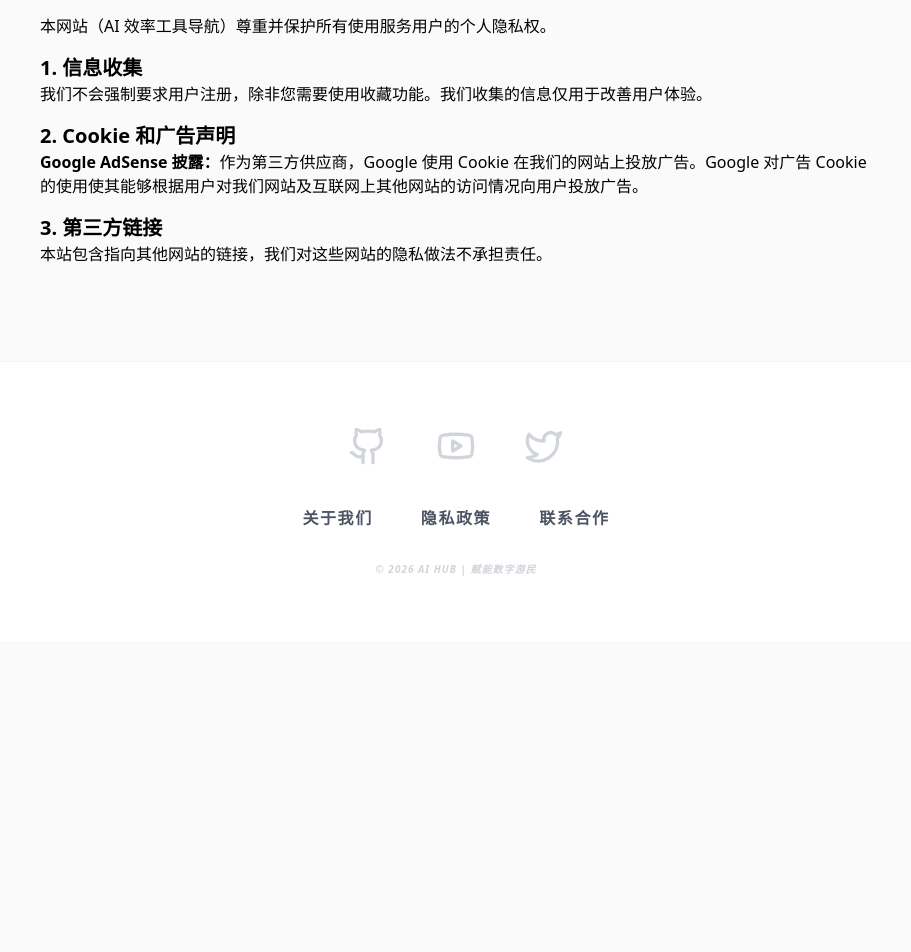
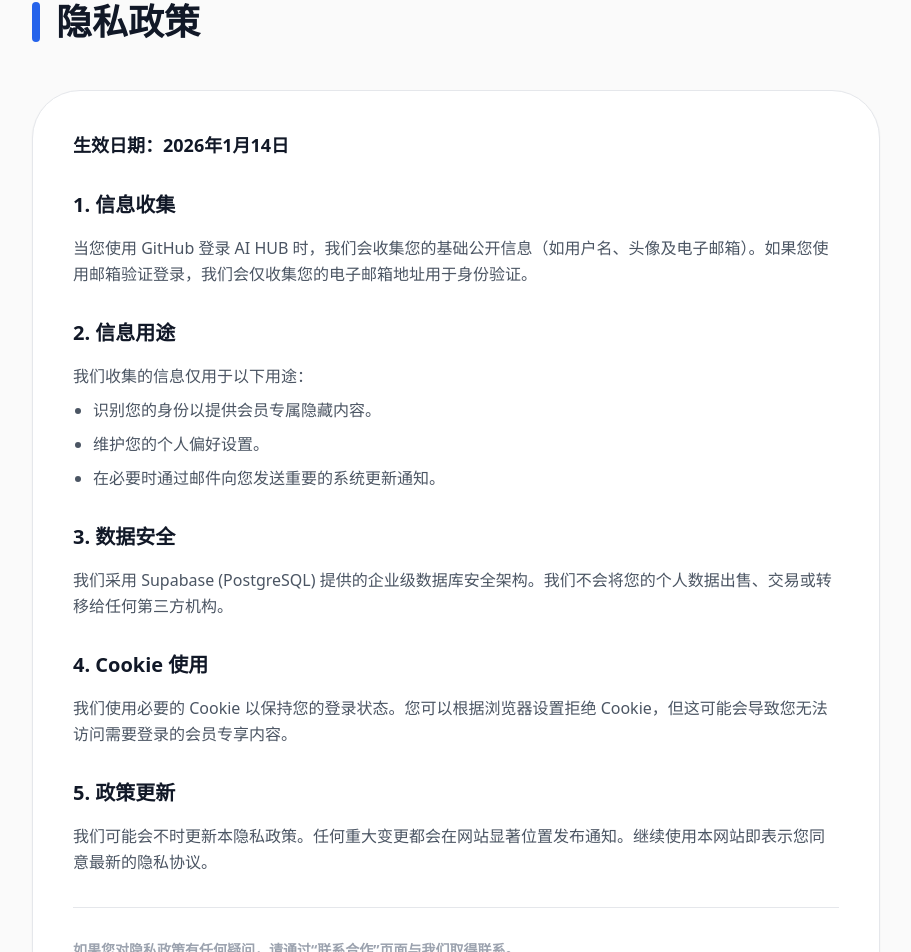
Before and after one commit to hezhanleiok/ai, a Next.js app: page /privacy in a window 1280 px wide. Shown: the part 159-1111 px from the top of the page, without its empty margins (184-1095 px from the left). Before the commit the page ends 800 px from the top, so only its background shows below. Built offline with nearby package versions, Linux system fonts and the light colour scheme; no server answers.

Commit message:
Update page.tsx

```diff
--- a/app/privacy/page.tsx
+++ b/app/privacy/page.tsx
@@ -1,14 +1,64 @@
-export default function Privacy() {
+'use client';
+
+export default function PrivacyPage() {
   return (
-    <div className="max-w-4xl mx-auto p-8 prose">
-      <h1 className="text-3xl font-bold mb-6">隐私政策 (Privacy Policy)</h1>
-      <p>本网站（AI 效率工具导航）尊重并保护所有使用服务用户的个人隐私权。</p>
-      <h2 className="text-xl font-semibold mt-4">1. 信息收集</h2>
-      <p>我们不会强制要求用户注册，除非您需要使用收藏功能。我们收集的信息仅用于改善用户体验。</p>
-      <h2 className="text-xl font-semibold mt-4">2. Cookie 和广告声明</h2>
-      <p><strong>Google AdSense 披露：</strong>作为第三方供应商，Google 使用 Cookie 在我们的网站上投放广告。Google 对广告 Cookie 的使用使其能够根据用户对我们网站及互联网上其他网站的访问情况向用户投放广告。</p>
-      <h2 className="text-xl font-semibold mt-4">3. 第三方链接</h2>
-      <p>本站包含指向其他网站的链接，我们对这些网站的隐私做法不承担责任。</p>
+    <div className="max-w-4xl mx-auto px-6 py-20">
+      <h1 className="text-4xl font-black mb-12 text-gray-900 flex items-center gap-4">
+        <span className="w-2 h-10 bg-blue-600 rounded-full"></span>
+        隐私政策
+      </h1>
+
+      <div className="bg-white p-10 rounded-[3rem] border shadow-sm space-y-8 text-gray-600 leading-relaxed">
+        <p className="font-bold text-gray-900 text-lg">
+          生效日期：2026年1月14日
+        </p>
+
+        <section>
+          <h2 className="text-xl font-black text-gray-900 mb-4">1. 信息收集</h2>
+          <p>
+            当您使用 GitHub 登录 AI HUB 时，我们会收集您的基础公开信息（如用户名、头像及电子邮箱）。如果您使用邮箱验证登录，我们会仅收集您的电子邮箱地址用于身份验证。
+          </p>
+        </section>
+
+        <section>
+          <h2 className="text-xl font-black text-gray-900 mb-4">2. 信息用途</h2>
+          <p>
+            我们收集的信息仅用于以下用途：
+          </p>
+          <ul className="list-disc pl-5 mt-2 space-y-2">
+            <li>识别您的身份以提供会员专属隐藏内容。</li>
+            <li>维护您的个人偏好设置。</li>
+            <li>在必要时通过邮件向您发送重要的系统更新通知。</li>
+          </ul>
+        </section>
+
+        <section>
+          <h2 className="text-xl font-black text-gray-900 mb-4">3. 数据安全</h2>
+          <p>
+            我们采用 Supabase (PostgreSQL) 提供的企业级数据库安全架构。我们不会将您的个人数据出售、交易或转移给任何第三方机构。
+          </p>
+        </section>
+
+        <section>
+          <h2 className="text-xl font-black text-gray-900 mb-4">4. Cookie 使用</h2>
+          <p>
+            我们使用必要的 Cookie 以保持您的登录状态。您可以根据浏览器设置拒绝 Cookie，但这可能会导致您无法访问需要登录的会员专享内容。
+          </p>
+        </section>
+
+        <section>
+          <h2 className="text-xl font-black text-gray-900 mb-4">5. 政策更新</h2>
+          <p>
+            我们可能会不时更新本隐私政策。任何重大变更都会在网站显著位置发布通知。继续使用本网站即表示您同意最新的隐私协议。
+          </p>
+        </section>
+
+        <div className="pt-8 border-t">
+          <p className="text-sm font-bold text-gray-400">
+            如果您对隐私政策有任何疑问，请通过“联系合作”页面与我们取得联系。
+          </p>
+        </div>
+      </div>
     </div>
-  )
+  );
 }
```
